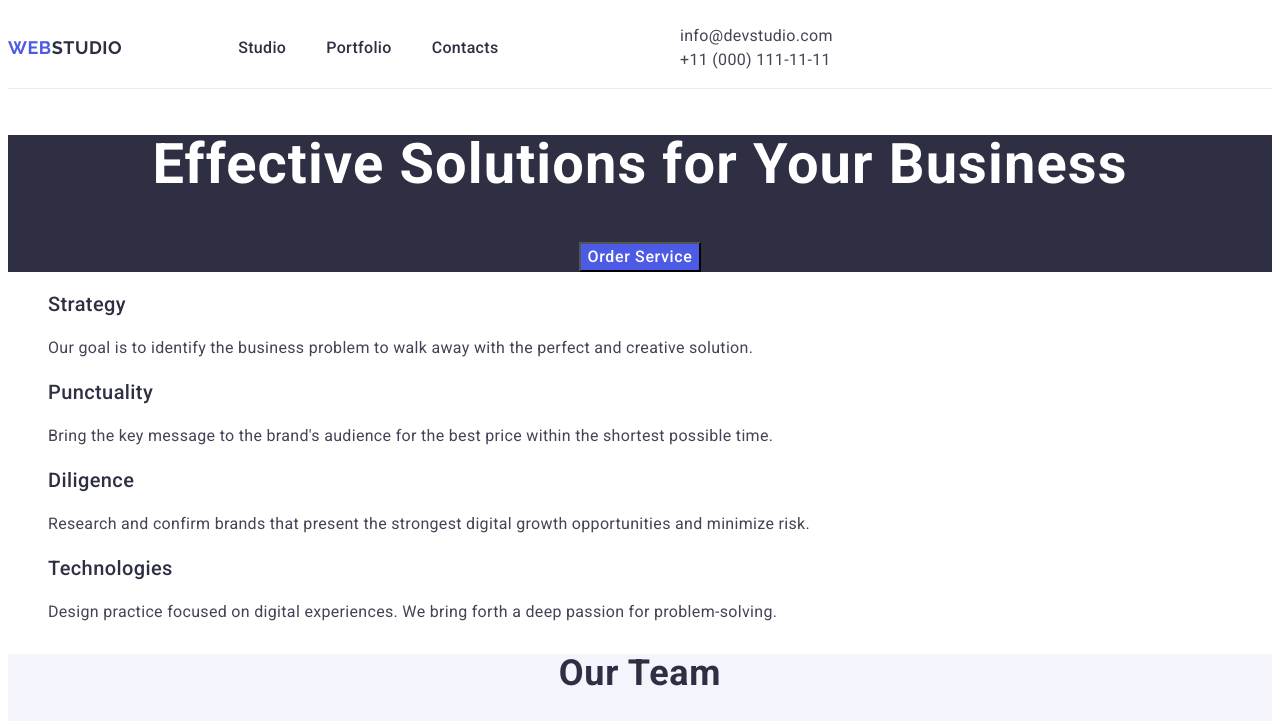
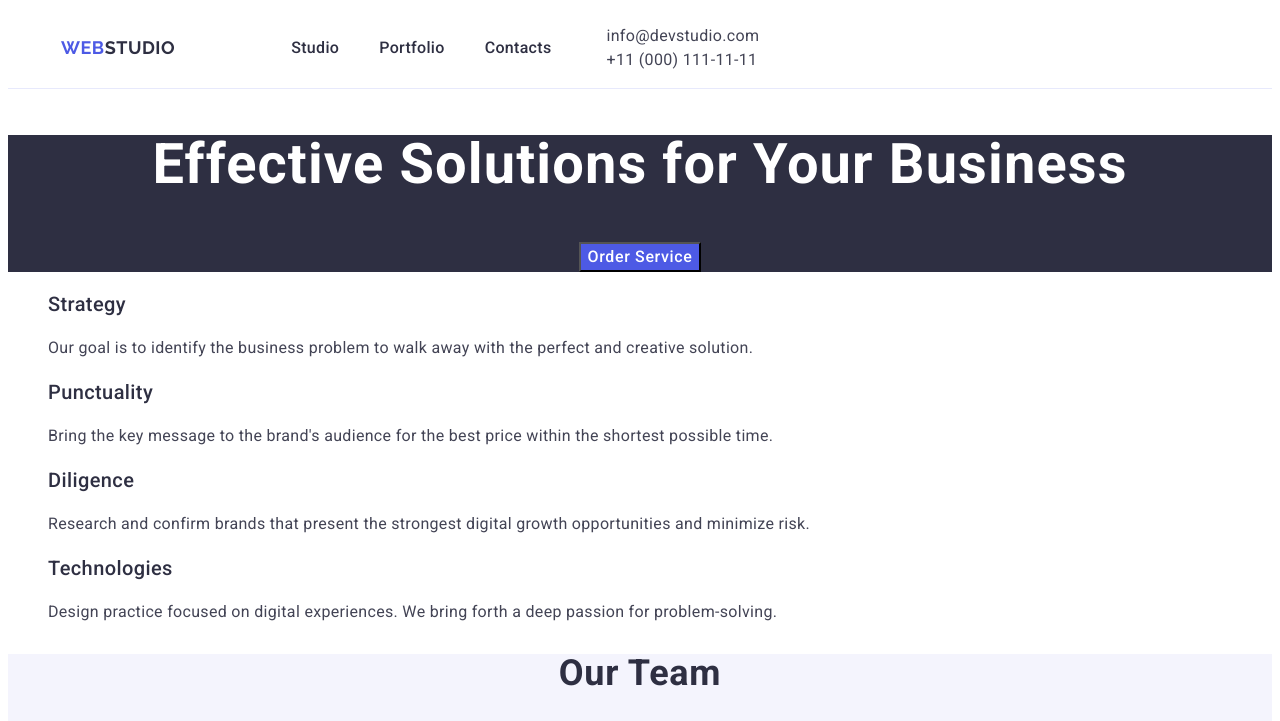
Before and after one commit to Faifura/goit-markup-hw-03, a plain HTML site: page index.html in a window 1280 px wide. Shown: the top 721 px of the page. Drawn offline with Linux system fonts and the light colour scheme.

Commit message:
Update styles.css

```diff
--- a/css/styles.css
+++ b/css/styles.css
@@ -16,11 +16,14 @@ a {
     border-bottom: 1px solid #e7e9fc;
 }
 .header-container {
+width: 1158px;
+margin: 0 auto;
+padding: 0 15px 0 15px;
 display: flex;
 align-items: center;
+
 }
 .header-navigation {
-    width: 1158px;
     display: flex;
     align-items: center;
 }
@@ -67,8 +70,6 @@ letter-spacing: 0.02em;
     font-style: normal;
     display: flex;
     gap: 40px;
-    width: 1158px;
-    margin: 0 auto;
     padding: 0 15px 0 15px;
 }
 .header-adress-item{
```
